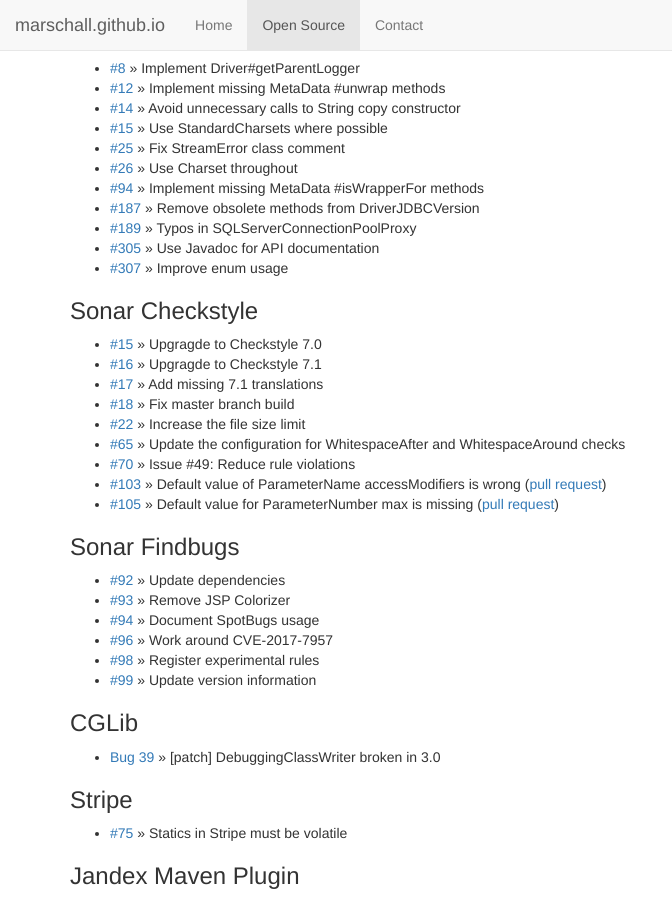
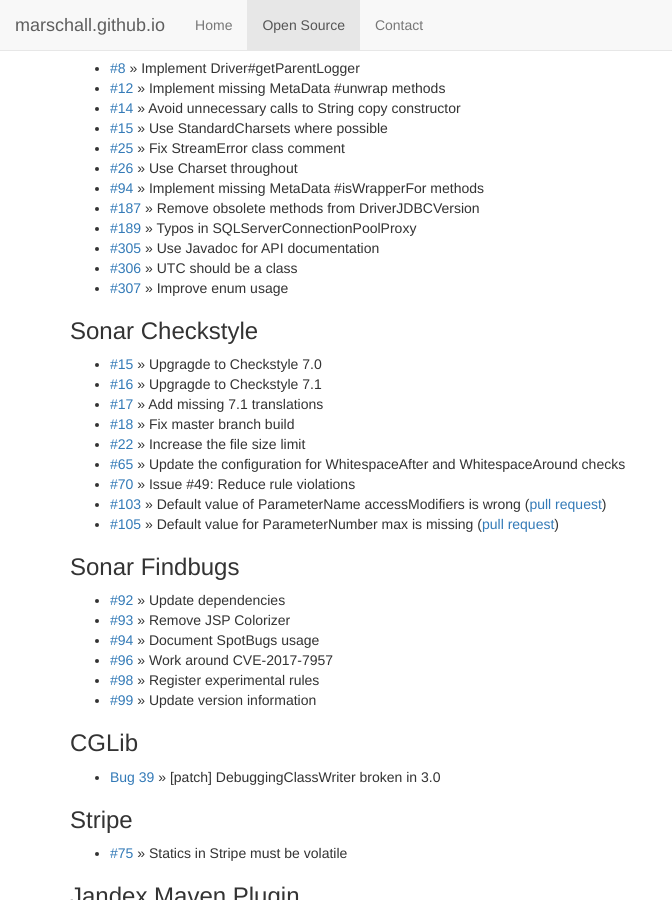
Before and after one commit to marschall/marschall.github.com, a Jekyll site: the page built from open-source.html, in a window 1280 px wide and 900 px high, scrolled down 4763 px. Shown: the whole window, without its empty margins (0-672 px from the left). Built offline with Jekyll 4.4.1, drawn with Linux system fonts in a browser that asks for light colours.

Commit message:
add mssql#306

```diff
--- a/open-source.html
+++ b/open-source.html
@@ -297,6 +297,7 @@
   <li><a href="https://github.com/Microsoft/mssql-jdbc/pull/187">#187</a> &raquo; Remove obsolete methods from DriverJDBCVersion</li>
   <li><a href="https://github.com/Microsoft/mssql-jdbc/pull/189">#189</a> &raquo; Typos in SQLServerConnectionPoolProxy</li>
   <li><a href="https://github.com/Microsoft/mssql-jdbc/pull/305">#305</a> &raquo; Use Javadoc for API documentation</li>
+  <li><a href="https://github.com/Microsoft/mssql-jdbc/pull/306">#306</a> &raquo; UTC should be a class</li>
   <li><a href="https://github.com/Microsoft/mssql-jdbc/pull/307">#307</a> &raquo; Improve enum usage</li>
 </ul>
 <h3>Sonar Checkstyle</h3>
```
